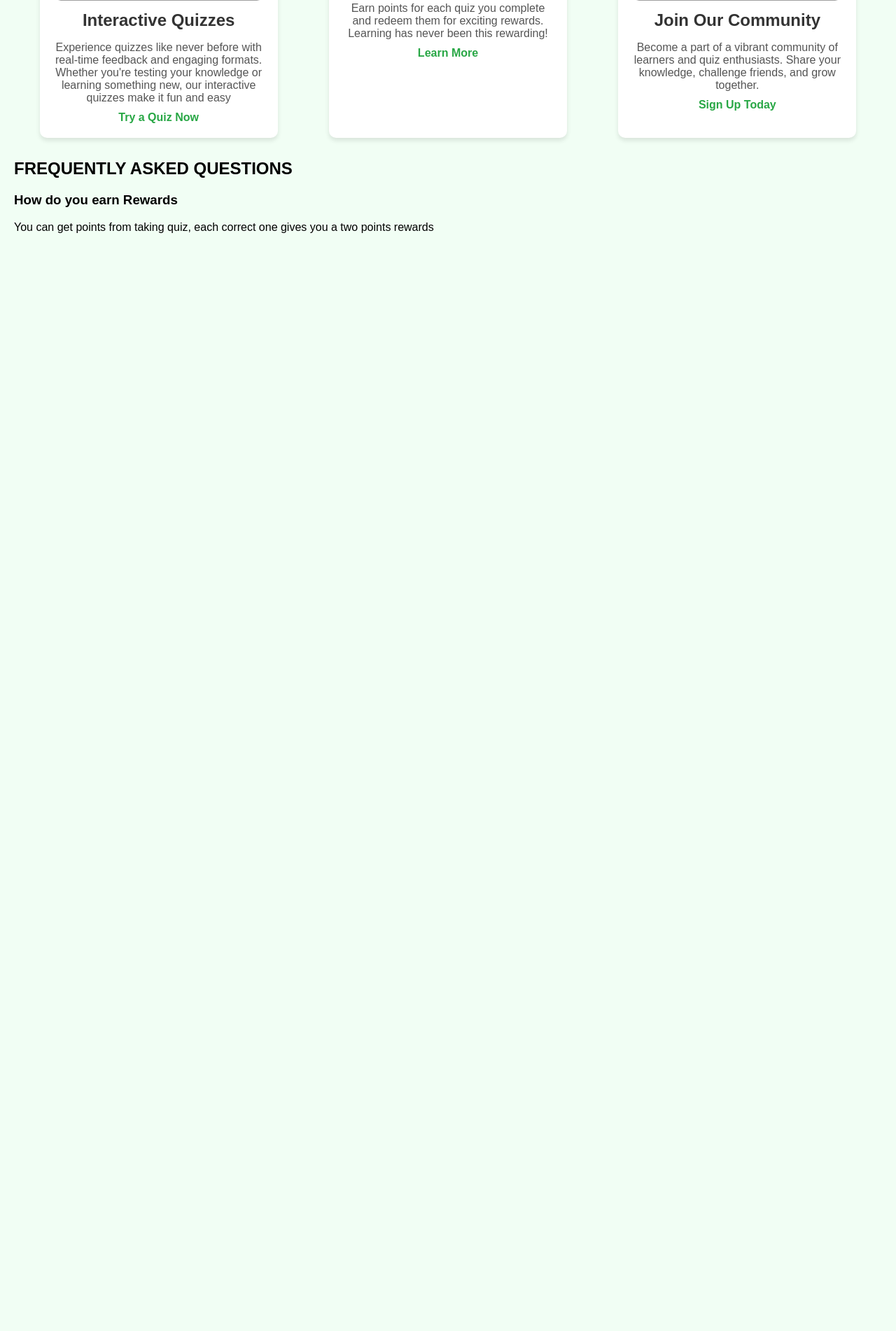
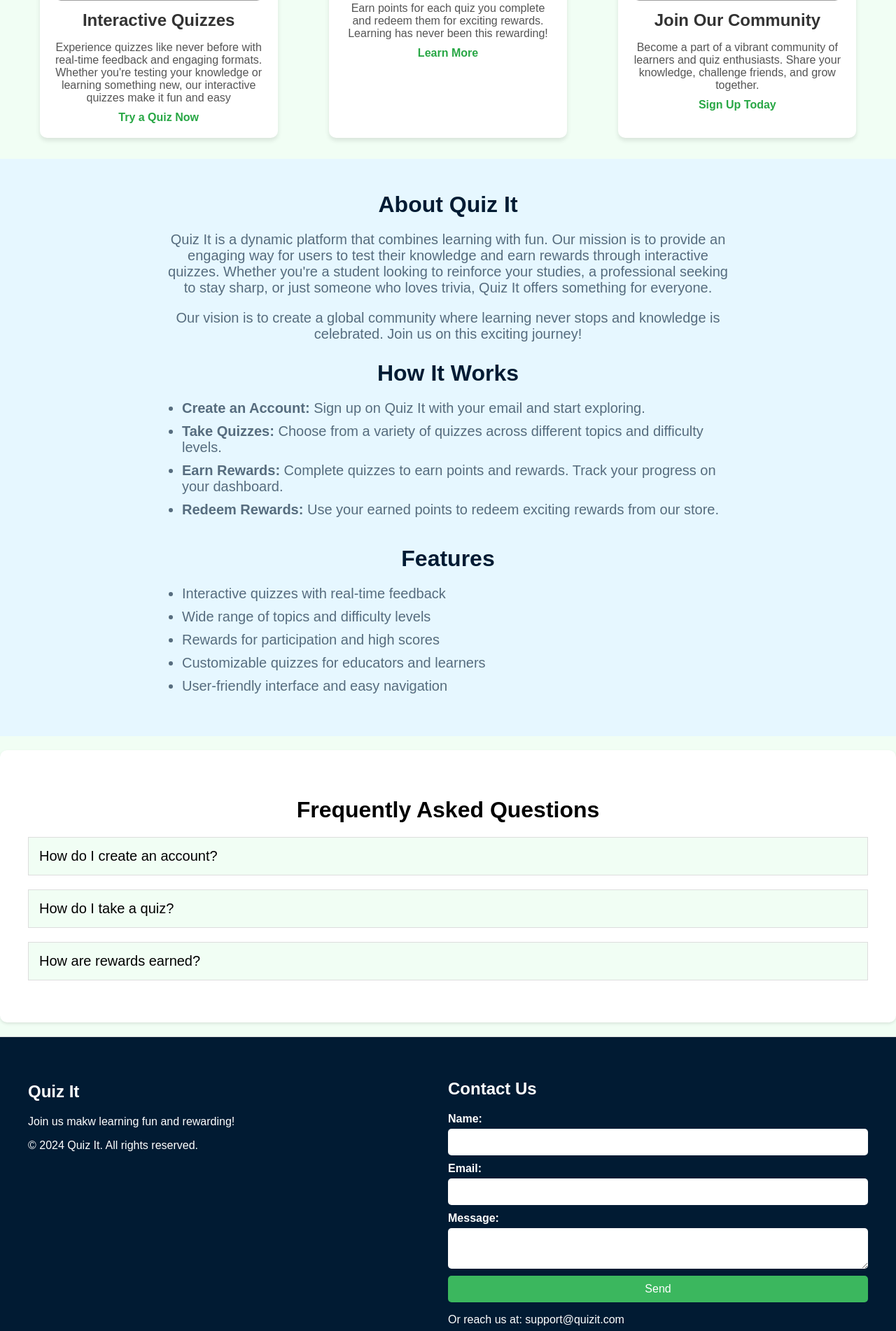
Before and after one commit to codeAKstan/quiz_it-project, a PHP site: page / in a window 1280 px wide. Shown: the part 722-2624 px from the top of the page at 70% size. Before the commit the page ends 1055 px from the top, so only its background shows below. Run offline with PHP 8.4, Linux system fonts and the light colour scheme; grey boxes are pictures that could not be loaded.

Commit message:
Added FAQ, About nad footer to the landing page

```diff
--- a/assets/scripts/script.js
+++ b/assets/scripts/script.js
@@ -1,7 +1,26 @@
-const menuToggle = document.getElementById('menu-toggle');
-const mobileMenu = document.getElementById('mobile-menu');
+document.addEventListener('DOMContentLoaded', function() {
+    const menuToggle = document.getElementById('menu-toggle');
+    const mobileMenu = document.getElementById('mobile-menu');
 
-menuToggle.addEventListener('click', () => {
-    mobileMenu.classList.toggle('show');
-    menuToggle.classList.toggle('open');
+    menuToggle.addEventListener('click', function() {
+        mobileMenu.classList.toggle('show');
+        menuToggle.classList.toggle('open');
+    });
+
+    const faqQuestions = document.querySelectorAll('.faq-question');
+
+    faqQuestions.forEach(function(question) {
+        question.addEventListener('click', function() {
+            const answer = question.nextElementSibling;
+            const isVisible = answer.style.maxHeight && answer.style.maxHeight !== '0px';
+
+            faqQuestions.forEach(function(q) {
+                q.nextElementSibling.style.maxHeight = '0';
+            });
+
+            if (!isVisible) {
+                answer.style.maxHeight = answer.scrollHeight + 'px';
+            }
+        });
+    });
 });
--- a/assets/styles/style.css
+++ b/assets/styles/style.css
@@ -214,3 +214,160 @@ footer {
 .card a:hover {
     color: #0d273d;
 }
+
+/* FAQ */
+#faq {
+    background-color: #fff;
+    padding: 40px;
+    border-radius: 10px;
+    box-shadow: 0 2px 4px rgba(0, 0, 0, 0.1);
+    margin: 20px 0;
+}
+#faq h2 {
+    font-size: 2rem;
+    margin-bottom: 20px;
+    text-align: center;
+}
+
+.faq-item {
+    margin-bottom: 20px;
+}
+.faq-question {
+    background-color: #f1fef4;
+    border: 1px solid #ddd;
+    padding: 15px;
+    width: 100%;
+    text-align: left;
+    font-size: 1.25rem;
+    cursor: pointer;
+    outline: none;
+    transition: background-color 0.3s;
+}
+
+.faq-question:hover {
+    background-color: #e2e2e2;
+}
+
+.faq-answer {
+    max-height: 0;
+    overflow: hidden;
+    transition: max-height 0.3s ease-out;
+    background-color: #f9f9f9;
+    padding: 0 15px;
+}
+
+.faq-answer p {
+    margin: 15px 0;
+}
+
+#about {
+    padding: 20px;
+    background-color: #e6f7ff;
+    text-align: center;
+}
+#about h2 {
+    font-size: 2rem;
+    color: #011b33;
+    margin-bottom: 20px;
+}
+#about p {
+    font-size: 1.25rem;
+    color: #011b33a1;
+    margin-bottom: 20px;
+    max-width: 800px;
+    margin-left: auto;
+    margin-right: auto;
+}
+#about div {
+    margin-bottom: 40px;
+}
+#about ol, #about ul {
+    text-align: left;
+    max-width: 800px;
+    margin-left: auto;
+    margin-right: auto;
+}
+#about ol li, #about ul li {
+    font-size: 1.25rem;
+    color: #011b33a1;
+    margin-bottom: 10px;
+}
+/* footer style */
+
+footer {
+    background-color: #011b33;
+    color: white;
+    padding: 40px 20px;
+    display: flex;
+    justify-content: center;
+    align-items: center;
+    text-align: left;
+}
+.footer-content {
+    display: flex;
+    justify-content: space-between;
+    width: 100%;
+    max-width: 1200px;
+}
+.footer-left {
+    flex: 1;
+}
+.footer-left h3 {
+    font-size: 1.5rem;
+    margin-bottom: 20px;
+}
+.footer-left p {
+    font-size: 1rem;
+    margin-bottom: 10px;
+}
+.footer-right {
+    flex: 1;
+}
+#contact {
+    text-align: left;
+}
+#contact h2 {
+    font-size: 1.5rem;
+    margin-bottom: 20px;
+}
+#contact form {
+    display: flex;
+    flex-direction: column;
+}
+#contact label {
+    margin-bottom: 5px;
+    font-weight: bold;
+}
+#contact input, #contact textarea {
+    margin-bottom: 10px;
+    padding: 10px;
+    border: none;
+    border-radius: 5px;
+    font-size: 1rem;
+}
+#contact button {
+    background-color: #3bb75e;
+    color: white;
+    border: none;
+    padding: 10px;
+    cursor: pointer;
+    border-radius: 5px;
+    font-size: 1rem;
+}
+#contact button:hover {
+    background-color: #218838;
+}
+#contact p {
+    font-size: 1rem;
+}
+#contact a {
+    margin-right: 10px;
+    text-decoration: none;
+}
+#contact a {
+    margin-right: 10px;
+    color: white;
+}
+#contact a:hover {
+    color: #3bb75e;
+}
--- a/index.html
+++ b/index.html
@@ -6,6 +6,8 @@
     <title>Quiz it - Take Quiz and Get Rewards</title>
     <link rel="shortcut icon" href="assets/images/inspiration.png" type="image/x-icon">
     <link rel="stylesheet" href="assets/styles/style.css">
+    <link rel="stylesheet" href="https://cdnjs.cloudflare.com/ajax/libs/font-awesome/6.0.0-beta3/css/all.min.css">
+
 </head>
 <body>
     <header>
@@ -101,21 +103,89 @@
                 <a href="#">Sign Up Today</a>
             </div>
         </div>
+        </main>
+        <!-- About -->
+        <section id="about">
+            <h2>About Quiz It</h2>
+            <p>Quiz It is a dynamic platform that combines learning with fun. Our mission is to provide an engaging way for users to test their knowledge and earn rewards through interactive quizzes. Whether you're a student looking to reinforce your studies, a professional seeking to stay sharp, or just someone who loves trivia, Quiz It offers something for everyone.</p>
+            <p>Our vision is to create a global community where learning never stops and knowledge is celebrated. Join us on this exciting journey!</p>
+            <div>
+                <h2>How It Works</h2>
+                <ul>
+                    <li><strong>Create an Account:</strong> Sign up on Quiz It with your email and start exploring.</li>
+                    <li><strong>Take Quizzes:</strong> Choose from a variety of quizzes across different topics and difficulty levels.</li>
+                    <li><strong>Earn Rewards:</strong> Complete quizzes to earn points and rewards. Track your progress on your dashboard.</li>
+                    <li><strong>Redeem Rewards:</strong> Use your earned points to redeem exciting rewards from our store.</li>
+                </ul>
+            </div>
+            <div>
+                <h2>Features</h2>
+                <ul>
+                    <li>Interactive quizzes with real-time feedback</li>
+                    <li>Wide range of topics and difficulty levels</li>
+                    <li>Rewards for participation and high scores</li>
+                    <li>Customizable quizzes for educators and learners</li>
+                    <li>User-friendly interface and easy navigation</li>
+                </ul>
+            </div>
+        </section>
         <!-- FAQ -->
-        <div class="faq-container">
-            <h2>FREQUENTLY ASKED QUESTIONS</h2>
-            <div class="qa">
-                <div>
-                    <h3>How do you earn Rewards</h3>
-                    <p>You can get points from taking quiz, each correct one gives you a two points rewards</p>
+        <section id="faq">
+            <h2>Frequently Asked Questions</h2>
+            <div class="faq-item">
+                <button class="faq-question">How do I create an account?</button>
+                <div class="faq-answer">
+                    <p>Click on the "Register" button on the homepage and fill in your details. You'll receive a confirmation email.</p>
                 </div>
             </div>
+            <div class="faq-item">
+                <button class="faq-question">How do I take a quiz?</button>
+                <div class="faq-answer">
+                    <p>After logging in, navigate to the "Take Quiz" section, choose a quiz, and start answering the questions.</p>
+                </div>
+            </div>
+            <div class="faq-item">
+                <button class="faq-question">How are rewards earned?</button>
+                <div class="faq-answer">
+                    <p>Points are awarded based on your performance in quizzes. You can accumulate these points and redeem them for various rewards.</p>
+                </div>
+            </div>
+        </section>
+    <!-- footer -->
+
+<footer>
+    <div class="footer-content">
+        <div class="footer-left">
+            <h3>Quiz It</h3>
+            <p>Join us makw learning fun and rewarding!</p>
+            <p>&copy; 2024 Quiz It. All rights reserved.</p>
         </div>
-    </main>
+        <div class="footer-right">
+            <section id="contact">
+                <h2>Contact Us</h2>
+                <form action="/contact" method="post">
+                    <label for="name">Name:</label>
+                    <input type="text" id="name" name="name" required>
 
-    <!-- <footer>
-        <p>&copy; 2024 Quiz it. All rights reserved.</p>
-    </footer> -->
+                    <label for="email">Email:</label>
+                    <input type="email" id="email" name="email" required>
+
+                    <label for="message">Message:</label>
+                    <textarea id="message" name="message" required></textarea>
+
+                    <button type="submit">Send</button>
+                </form>
+                <p>Or reach us at: <a href="mailto:support@quizit.com">support@quizit.com</a></p>
+                <p>Follow us on:</p>
+                <!-- <a href="#"><i class="fab fa-facebook-f"></i></a> -->
+                <a href="#"><i class="fab fa-twitter"></i></a>
+                <a href="#"><i class="fab fa-linkedin"></i></a>
+                <a href="#"><i class="fab fa-github"></i></a>
+            </section>
+        </div>
+    </div>
+</footer>
+
     <script src="assets/scripts/script.js"></script>
 </body>
 </html>
--- a/login.php
+++ b/login.php
@@ -5,7 +5,7 @@
 	<meta name="viewport" content="width=device-width, initial-scale=1">
 	<title>Quizit Login</title>
 	<link rel="stylesheet" type="text/css" href="assets/styles/register.css">
-	<link rel="shortcut icon" href="img/ideas.png" type="image/x-icon">
+	<link rel="shortcut icon" href="assets/images/inspiration.png" type="image/x-icon">
 
 </head>
 <body>
```
